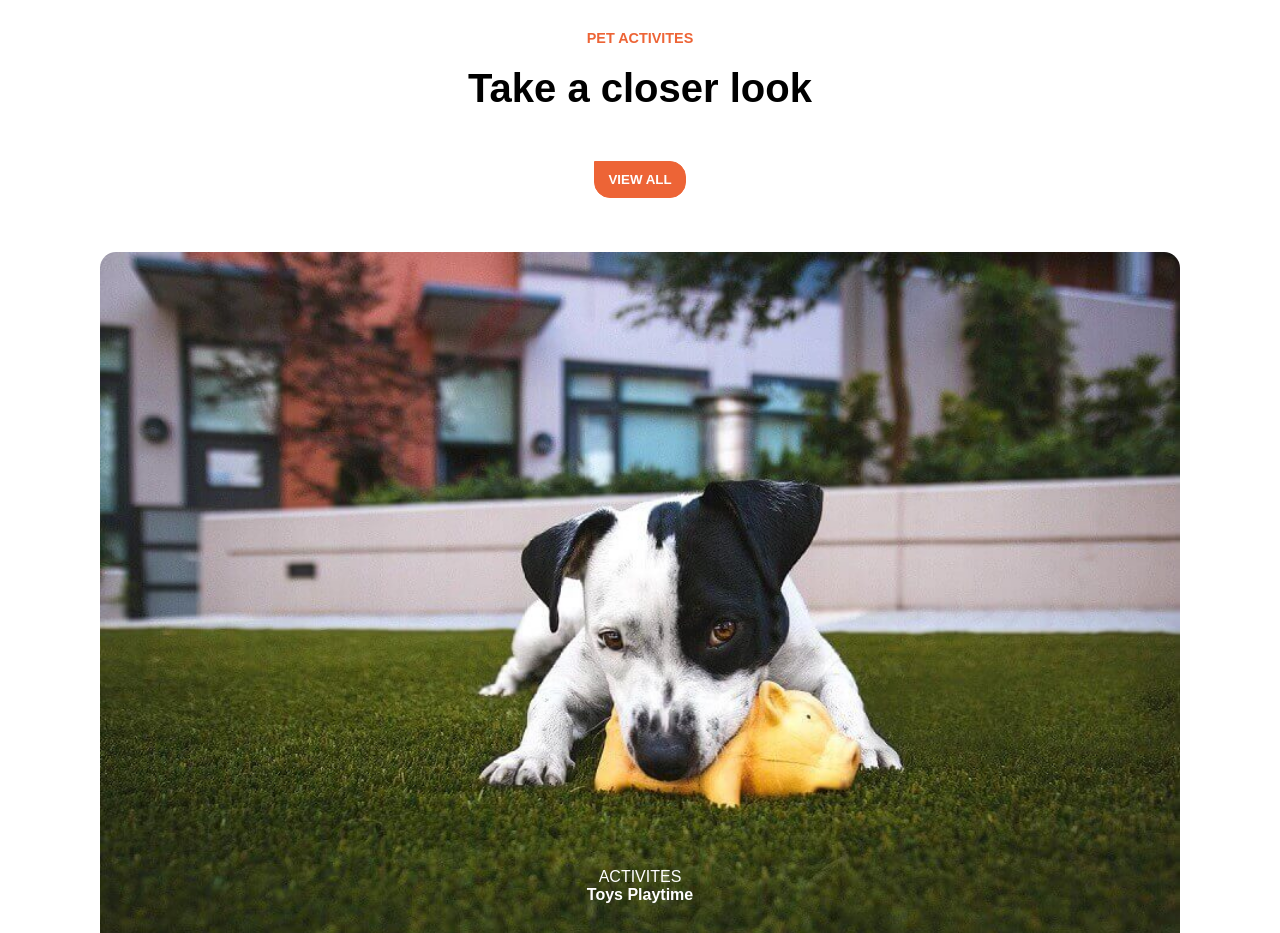
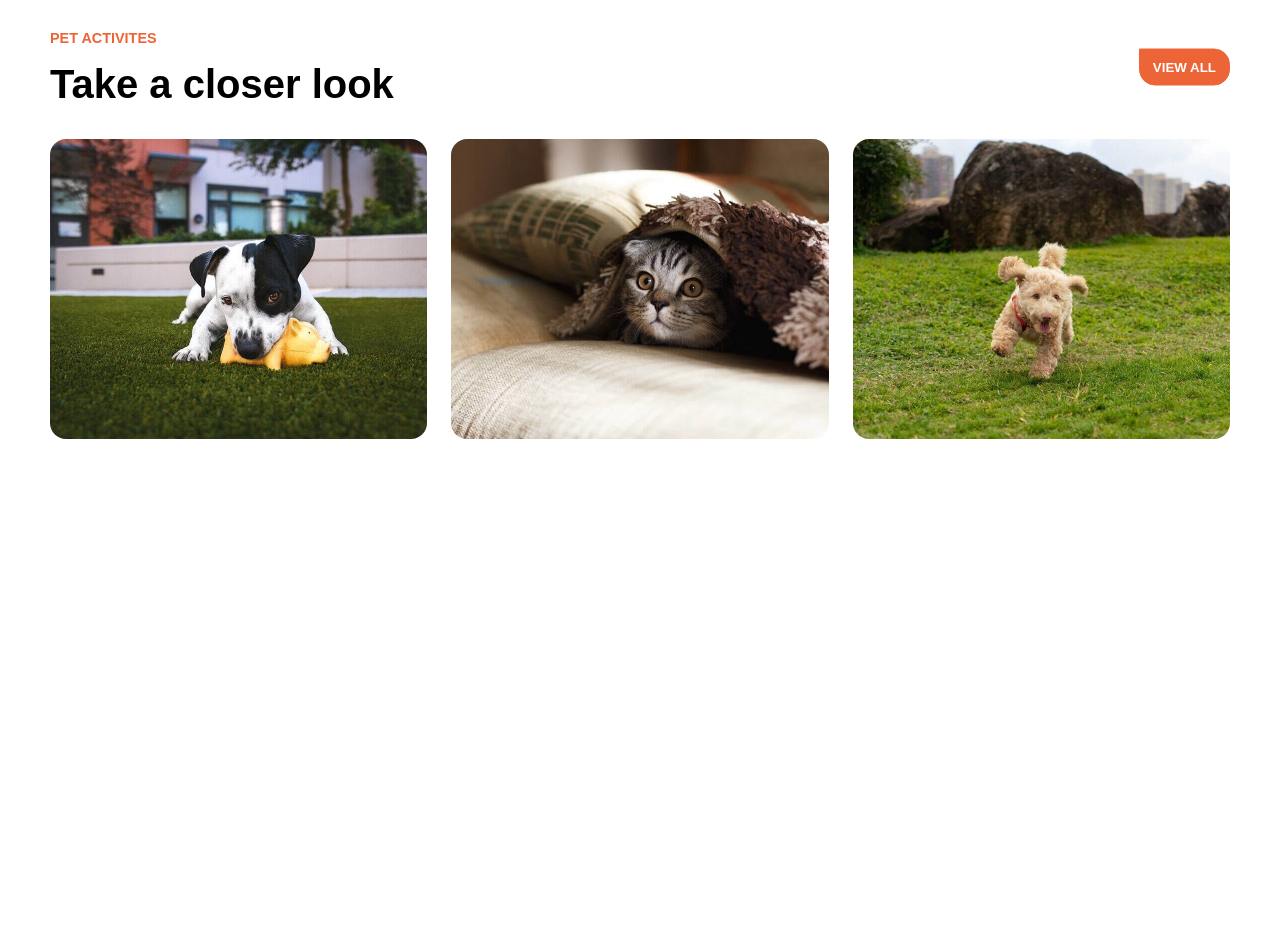
Before and after one commit to marcgirbaub/202301-w1ch4-marc-girbau, a website built with Parcel: page src/index.html in a window 1280 px wide. Shown: the top 933 px of the page. After the commit the page ends 800 px from the top, so only its background shows below. Built offline with nearby package versions, Linux system fonts and the light colour scheme; files whose address does not match are found by name.

Commit message:
Add media queries for responsive purposes

```diff
--- a/src/css/styles.css
+++ b/src/css/styles.css
@@ -111,5 +111,51 @@ li div {
   text-transform: uppercase;
 }
 
-@media only screen and (min-width: 1000px) {
+@media only screen and (min-width: 700px) {
+  .pet-activities {
+    flex-direction: column;
+    align-items: flex-start;
+    gap: 1rem;
+    position: relative;
+    padding-bottom: 2rem;
+  }
+
+  .pet-activities__button {
+    margin: 0;
+    position: absolute;
+    right: 0;
+    transform: translate(0, 50%);
+  }
+
+  .activities-cards {
+    flex-direction: row;
+  }
+
+  li div {
+    visibility: hidden;
+    opacity: 0;
+    bottom: 50%;
+    right: 50%;
+    gap: 1.25rem;
+    transform: translate(50%, 50%);
+  }
+
+  .activities-cards__card:hover div {
+    opacity: 1;
+    visibility: visible;
+  }
+
+  .activities-cards__card img:hover {
+    opacity: 0.9;
+  }
+
+  .activities-cards__card img {
+    object-fit: cover;
+    height: 300px;
+  }
+
+  main {
+    display: block;
+    padding: 0 50px;
+  }
 }
```
